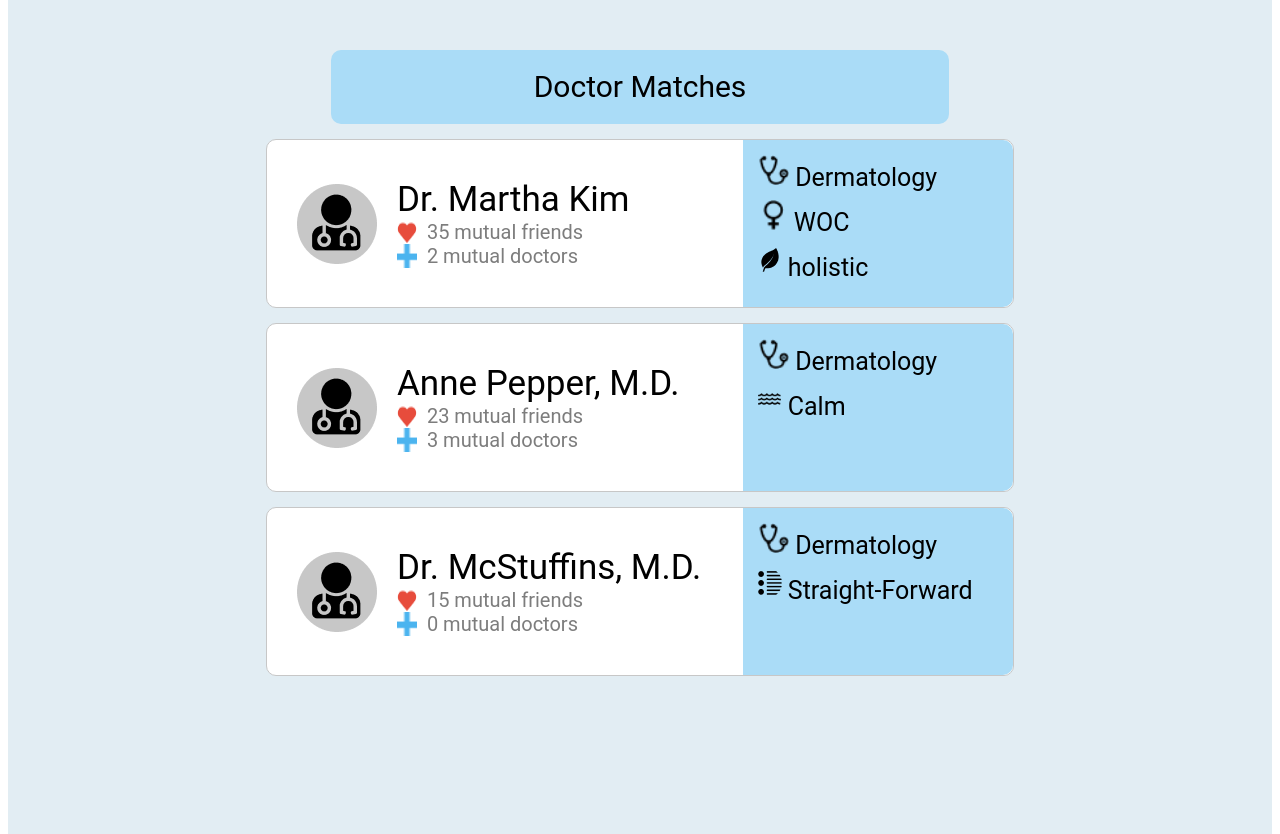
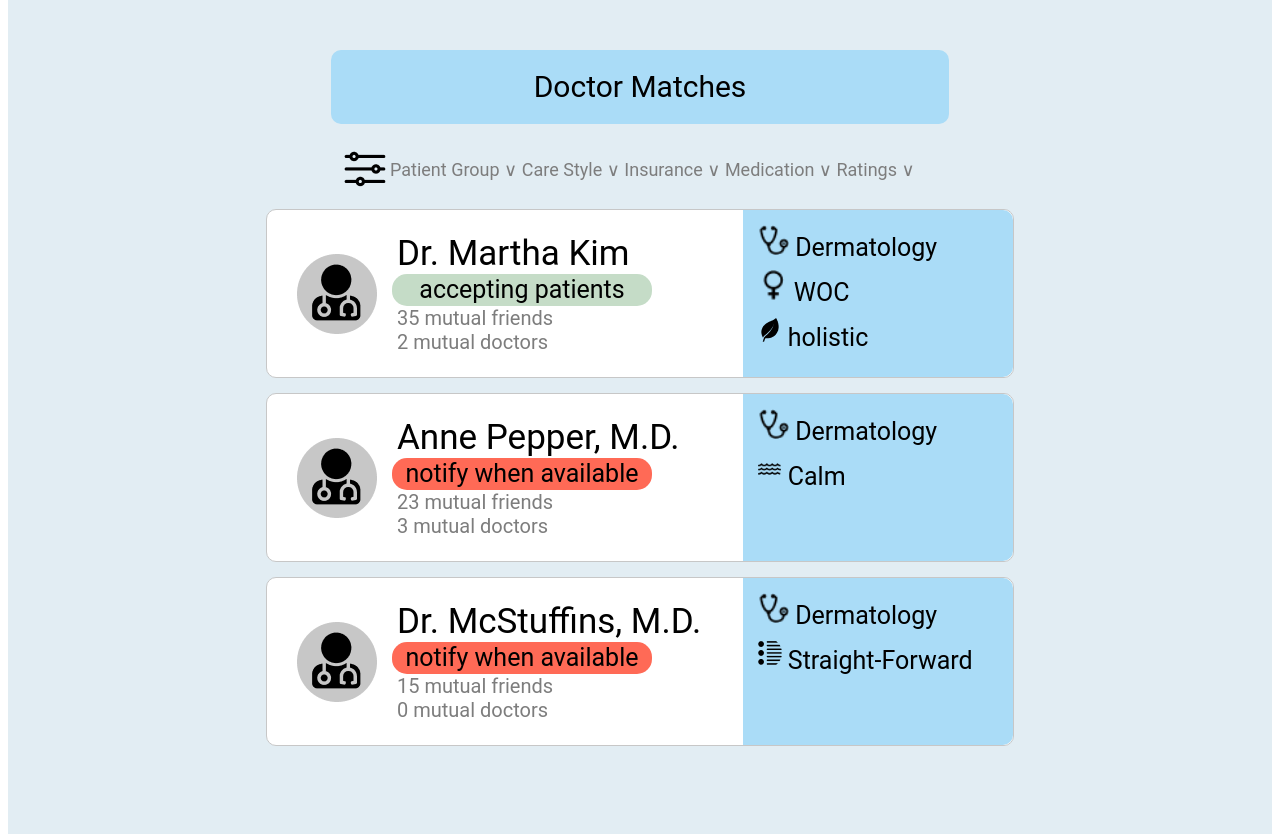
Before and after one commit to saahitijasti/mednet, a Flask app: page /doctor_matches in a window 1280 px wide. Shown: the part 78-912 px from the top of the page. Run offline with Flask 2, Linux system fonts and the light colour scheme.

Commit message:
finished doctor matches

```diff
--- a/static/styles/doctor_matches.css
+++ b/static/styles/doctor_matches.css
@@ -120,6 +120,7 @@ html {
 .link-doctor {
     font-size: 35px;
     margin-left: 20px;
+    text-align: left;
 }
 
 .vertical-center-new {
@@ -130,3 +131,40 @@ html {
 .shift-down {
     margin-top: 15px;
 }
+
+.drop-down-list {
+    width: 600px;
+    margin: auto auto;
+    display: flex;
+    margin-top: 20px;
+}
+
+.drop-down-text {
+    font-size: 18px;
+    color: #7D7D7D;
+}
+
+.accepting-banner {
+    width: 260px;
+    height: 32px;
+    color: black;
+    background-color: #C5DCC7;
+    border-radius: 15px;
+    font-size: 25px;
+    text-align: center;
+    line-height: 32px;
+    margin-left: 15px;
+}
+
+.not-accepting-banner {
+    width: 260px;
+    height: 32px;
+    color: black;
+    background-color: #FF6A56;
+    border-radius: 15px;
+    font-size: 25px;
+    text-align: center;
+    line-height: 32px;
+    box-shadow: 2px;
+    margin-left: 15px;
+}
--- a/templates/doctor_matches.html
+++ b/templates/doctor_matches.html
@@ -25,6 +25,10 @@
             <div class="doctor_matches">
                 <div class="vertical-center-new">Doctor Matches</div>
             </div>
+            <div class="drop-down-list">
+                <img src="/static/images/list.png" height="50">
+                <div class="drop-down-text vertical-center-new">Patient Group &or; Care Style &or; Insurance &or; Medication &or; Ratings &or; </div>
+            </div>
             <div id="doctor-list">
                 {% for doctor in doctor_names %}
                     <div id="link" class="box link space-evenly">
@@ -34,13 +38,16 @@
                             </div>
                             <div class="vertical-center-new">
                                 <div class="link-doctor">{{doctor}}</div>
+                                {% if doctors[doctor].accepting_patients %}
+                                    <div class="accepting-banner">accepting patients</div>
+                                {% else %}
+                                    <div class="not-accepting-banner">notify when available</div>
+                                {% endif %}
                                 <div class="link-info">
-                                    <img src="/static/images/heart.png" width="20">
-                                    <div> &nbsp; {{doctors[doctor].mutual_friends}} mutual friends</div>
+                                    <div>{{doctors[doctor].mutual_friends}} mutual friends</div>
                                 </div>
                                 <div class="link-info">
-                                    <img src="/static/images/plus.png" width="20">
-                                    <div> &nbsp; {{doctors[doctor].mutual_doctors}} mutual doctors</div>
+                                    <div>{{doctors[doctor].mutual_doctors}} mutual doctors</div>
                                 </div>
                             </div>
                         </div>
```
Also changed, not shown: static/images/anxiety.jpeg (added), static/images/anxiety.png (added), static/images/chicago.png (added), static/images/join-group.png (added), static/images/latinx.jpeg (added), static/images/list.png (added), static/images/southasian.png (added), static/images/student.jpeg (added), static/images/woc.jpeg (added), 2 other files.
